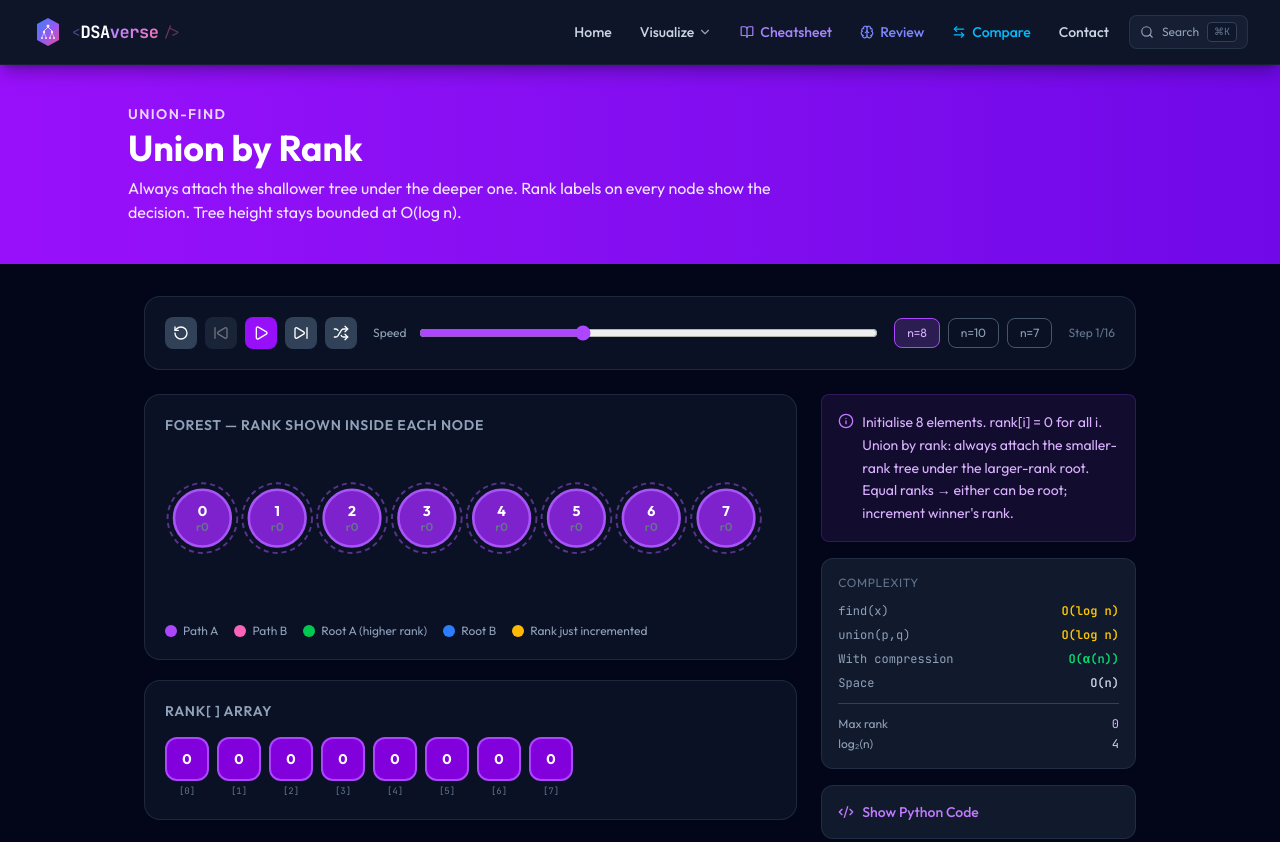
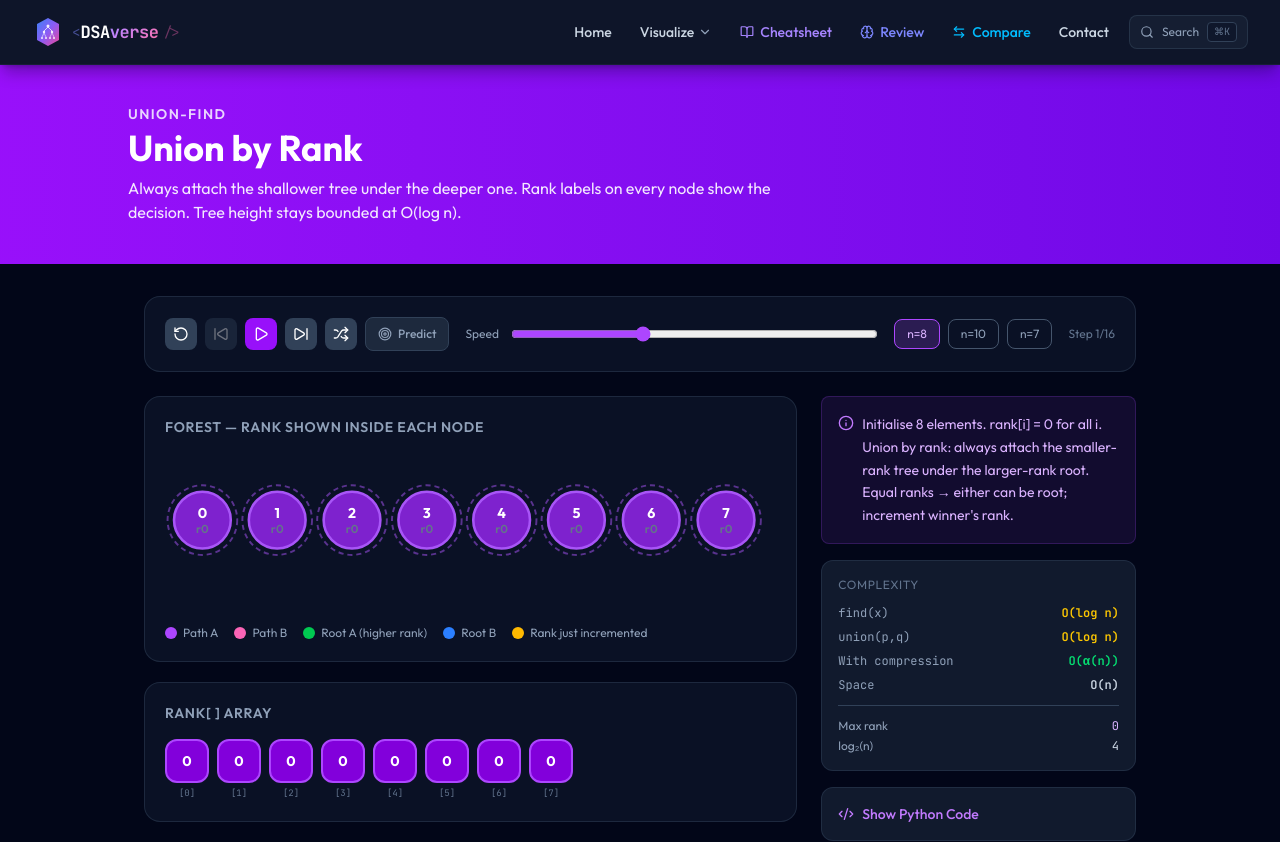
Before and after one commit to Archit1706/DSAverse, a Next.js app: page /union-find/union-by-rank in a window 1280 px wide. Shown: the top 842 px of the page. Built offline with nearby package versions, Linux system fonts and the light colour scheme.

Commit message:
Ask which root wins the union by rank

```diff
--- a/app/union-find/union-by-rank/page.js
+++ b/app/union-find/union-by-rank/page.js
@@ -2,6 +2,39 @@
 import { useState, useEffect, useCallback } from 'react';
 import { SkipBack, SkipForward, Play, Pause, RotateCcw, Shuffle, Info, Code2 } from 'lucide-react';
 import CodeBlock from '@/components/CodeBlock';
+import { usePredict, PredictToggle, PredictPrompt } from '@/components/PredictStep';
+
+/* The find-paths step shows both roots and carries the rank array as it stood
+   before the merge, which is exactly what decides the winner — so the question
+   is answerable from the step and nothing has been overwritten yet. The next
+   step spells the decision out, hence the blanking. Prompting is limited to
+   unions that actually merge something; when both roots are the same there is
+   no decision to predict. */
+const predictFor = (step) => {
+    if (!step || step.decision || !step.rank) return null;
+    const { rootA, rootB, rank } = step;
+    if (rootA == null || rootB == null || rootA === rootB) return null;
+
+    const rA = rank[rootA], rB = rank[rootB];
+    // Equal ranks: this implementation keeps rootA and bumps its rank.
+    const aWins = rA >= rB;
+    /* Listing the roots in find order would put the winner first on every tie
+       and every rank[A] > rank[B] — always-pick-the-first would score well. Node
+       order has nothing to do with rank, so it makes the position carry no hint. */
+    const pair = rootA < rootB ? [rootA, rootB] : [rootB, rootA];
+    const because = rA === rB
+        ? `The ranks tie at ${rA}, so either root could win — this implementation keeps ${rootA} and bumps its rank to ${rA + 1}. A tie is the only case where any rank ever changes.`
+        : aWins
+            ? `rank[${rootA}] = ${rA} > rank[${rootB}] = ${rB}, so ${rootB} hangs under ${rootA}. Attaching the shallower tree under the deeper one adds no height at all.`
+            : `rank[${rootA}] = ${rA} < rank[${rootB}] = ${rB}, so ${rootA} hangs under ${rootB} — again the shallower tree is the one that moves.`;
+
+    return {
+        question: `Merging the tree at ${rootA} (rank ${rA}) with the tree at ${rootB} (rank ${rB}). Which node ends up as the root?`,
+        options: pair.map(n => `Node ${n}`),
+        correct: pair.indexOf(aWins ? rootA : rootB),
+        because,
+    };
+};
 
 const CODE_EXAMPLE = `class UnionByRank:
     """Always attach the shorter tree under the taller one."""
@@ -297,6 +330,9 @@ export default function UnionByRankPage() {
         return () => clearTimeout(t);
     }, [playing, cur, steps, speed]);
 
+    const pauseForPredict = useCallback(() => setPlaying(false), []);
+    const predict = usePredict(steps, cur, predictFor, pauseForPredict);
+
     const step = steps[cur] || {};
     const parent = step.parent || Array.from({ length: preset.n }, (_, i) => i);
     const rank   = step.rank   || Array(preset.n).fill(0);
@@ -350,6 +386,7 @@ export default function UnionByRankPage() {
                         </button>
                         <button onClick={() => setCur(s => Math.min(steps.length - 1, s + 1))} disabled={cur >= steps.length - 1} className="p-2 rounded-lg bg-slate-700 hover:bg-slate-600 disabled:opacity-40 transition-colors"><SkipForward className="h-4 w-4" /></button>
                         <button onClick={() => { const n = 6 + Math.floor(Math.random() * 5); setPreset({ n, ops: randomOps(n) }); }} className="p-2 rounded-lg bg-slate-700 hover:bg-slate-600 transition-colors"><Shuffle className="h-4 w-4" /></button>
+                        <PredictToggle predict={predict} accent="purple" />
                     </div>
                     <div className="flex items-center gap-3 flex-1 min-w-[180px]">
                         <span className="text-xs text-slate-400">Speed</span>
@@ -453,10 +490,16 @@ export default function UnionByRankPage() {
 
                     {/* Sidebar */}
                     <div className="space-y-4">
+                        {predict.prompt && <PredictPrompt predict={predict} accent="purple" />}
+
                         <div className="bg-purple-500/10 border border-purple-500/20 rounded-lg p-4">
                             <div className="flex items-start gap-2">
                                 <Info className="h-4 w-4 text-purple-400 mt-0.5 flex-shrink-0" />
-                                <p className="text-purple-300 text-sm leading-relaxed">{step.explanation || '…'}</p>
+                                <p className="text-purple-300 text-sm leading-relaxed">
+                                    {predict.hideExplanation
+                                        ? 'Make your prediction above to reveal this step.'
+                                        : (step.explanation || '…')}
+                                </p>
                             </div>
                         </div>
                         <div className="bg-slate-800/60 rounded-xl p-4 border border-slate-700/50">
```
